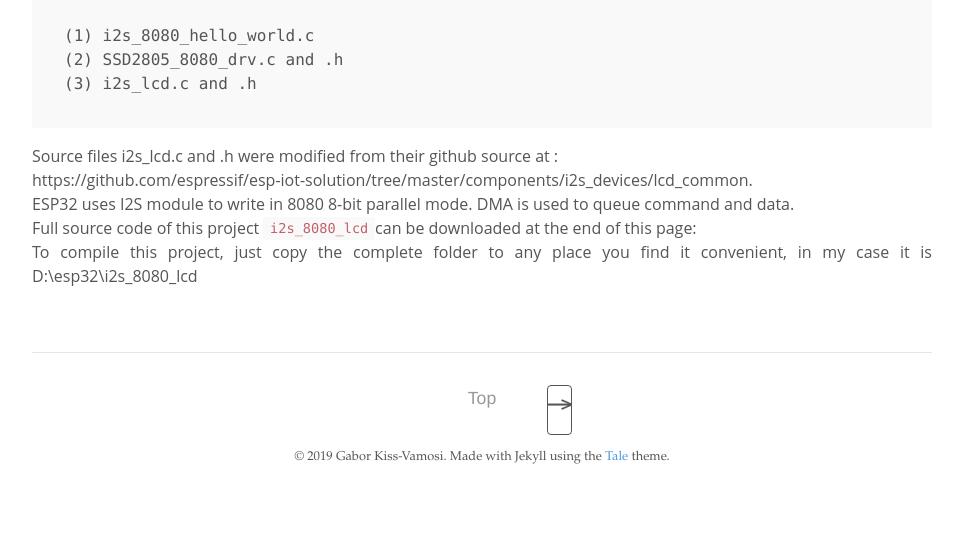
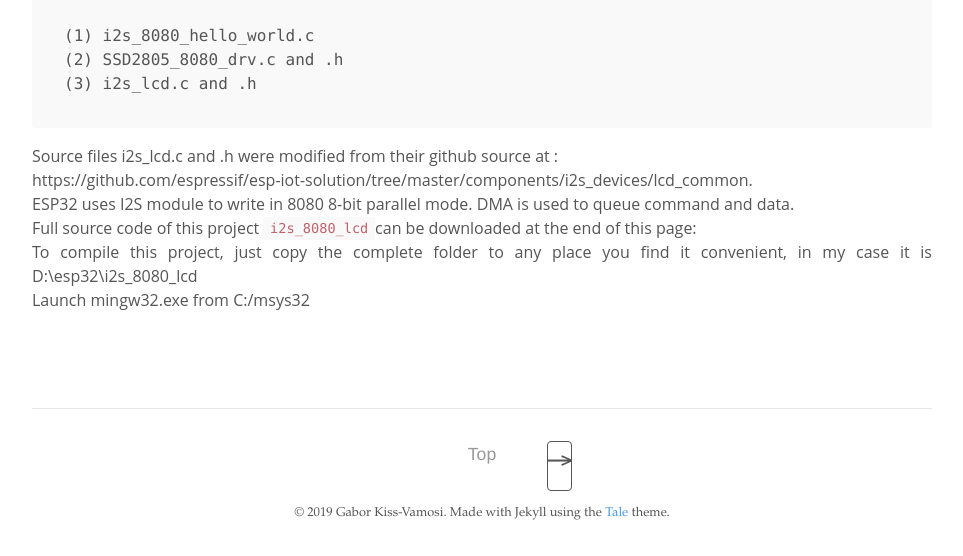
Before and after one commit to lvgl/blog, a Jekyll site: the page built from _posts/2019-01-29- use iPodNano6 LCD for littlevgl.md, in a window 1280 px wide and 900 px high, scrolled down 4724 px, cut to the strip 344-900 px from the top of the window. Shown: the whole strip, without its empty margins (158-1121 px from the left). Built offline with Jekyll 4.4.1, drawn with Linux system fonts in a browser that asks for light colours; our own code applies the rules of GitHub Pages for plain Markdown files; before the commit the page ends 5568 px from its top, so only the background shows below that.

Commit message:
Update 2019-01-29- use iPodNano6 LCD for littlevgl.md

```diff
--- a/_posts/2019-01-29- use iPodNano6 LCD for littlevgl.md
+++ b/_posts/2019-01-29- use iPodNano6 LCD for littlevgl.md
@@ -43,3 +43,5 @@ https://github.com/espressif/esp-iot-solution/tree/master/components/i2s_devices
 ESP32 uses I2S module to write in 8080 8-bit parallel mode. DMA is used to queue command and data.<br>
 Full source code of this project `i2s_8080_lcd`can be downloaded at the end of this page:<br>
 To compile this project, just copy the complete folder to any place you find it convenient, in my case it is D:\esp32\i2s_8080_lcd<br>
+Launch mingw32.exe from C:/msys32<br>
+![]()<br>
```
